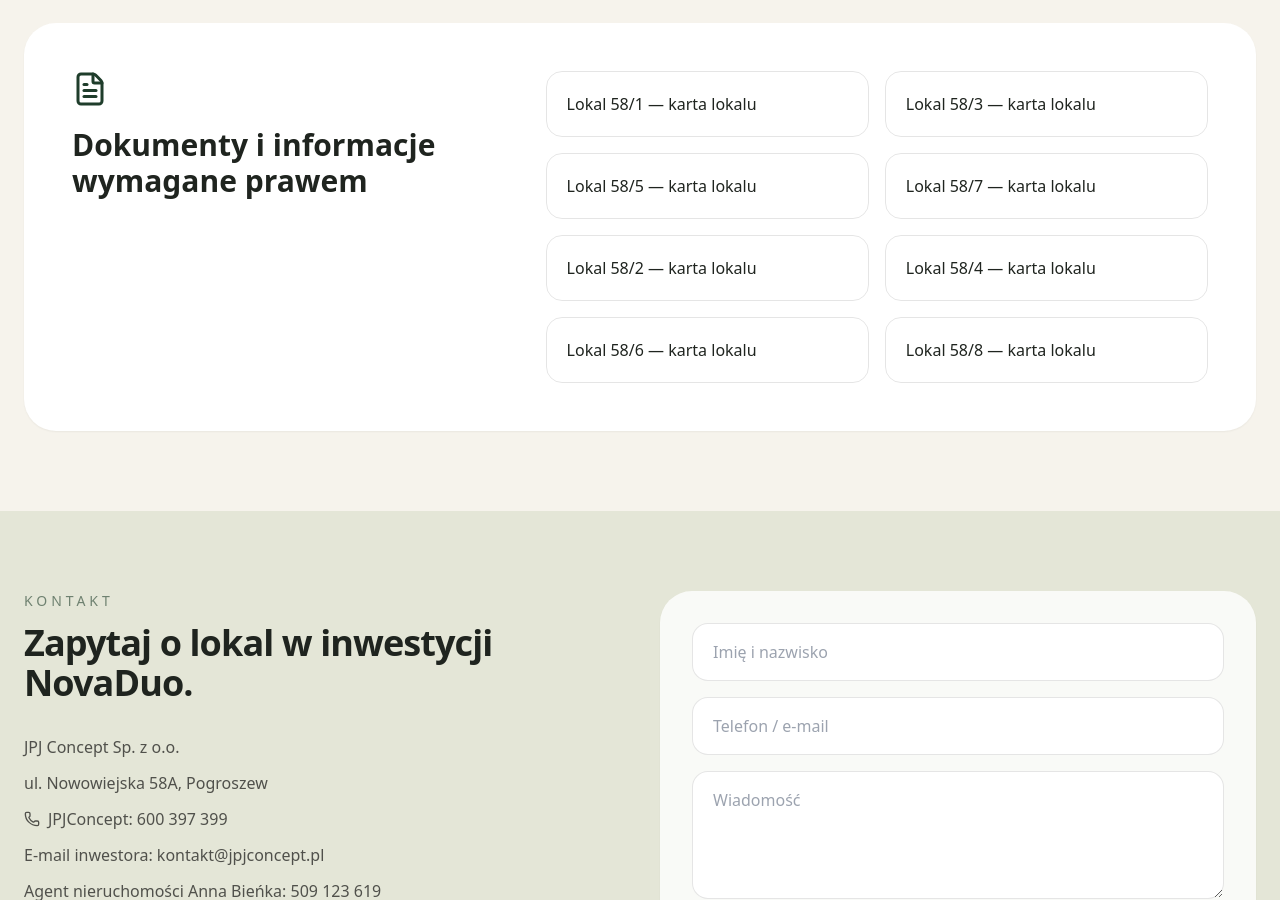
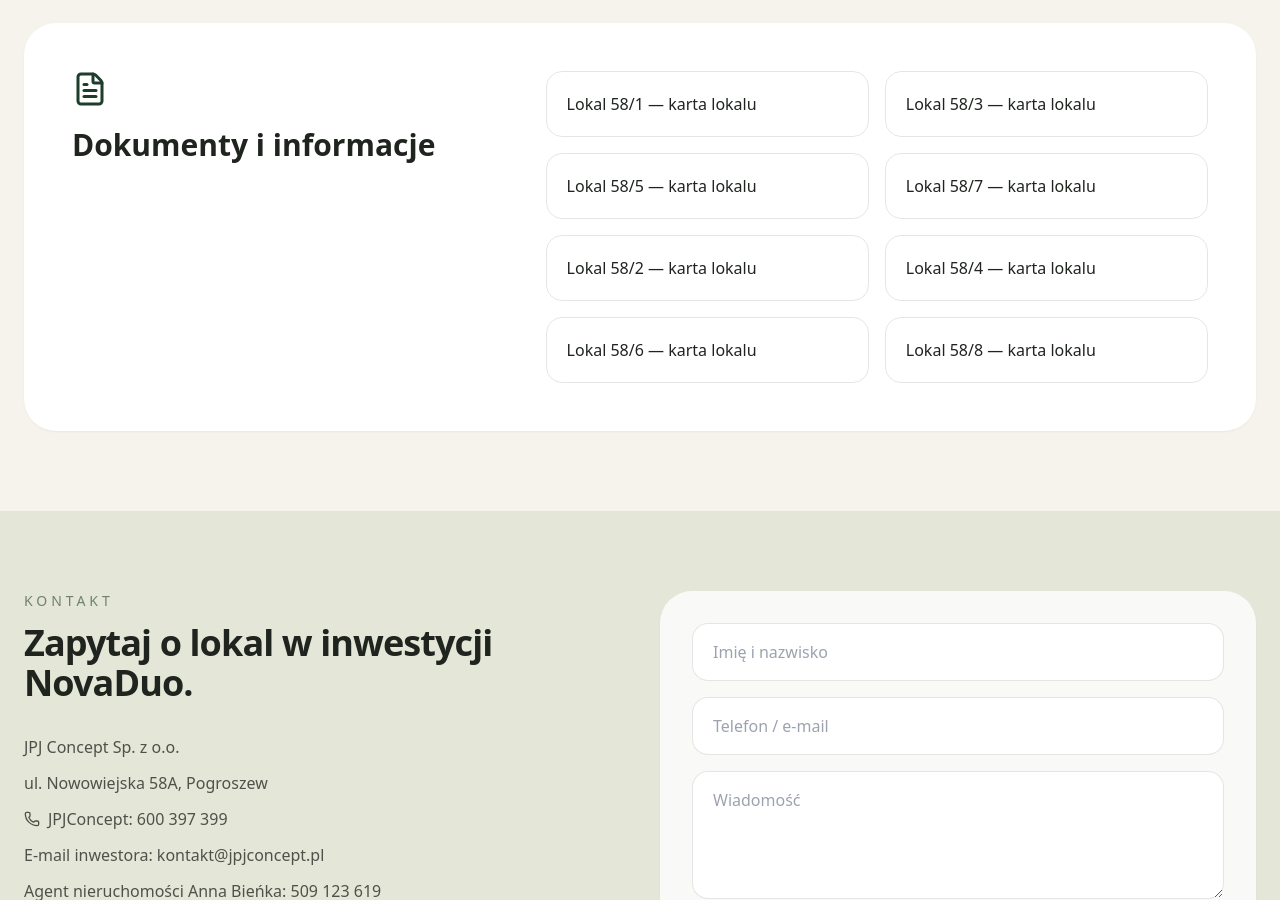
Before and after one commit to jpjconcept/NovaDuo-gotowe-do-GitHub-1-, a Next.js app: page / in a window 1280 px wide. Shown: the part 11100-12000 px from the top of the page. Built offline with nearby package versions, Linux system fonts and the light colour scheme.

Commit message:
Update page.jsx

```diff
--- a/app/page.jsx
+++ b/app/page.jsx
@@ -277,7 +277,7 @@ useEffect(() => {
       <div>
         <FileText className="mb-5 h-9 w-9 text-[#1f3d2b]" />
         <h2 className="text-3xl font-semibold">
-          Dokumenty i informacje wymagane prawem
+          Dokumenty i informacje
         </h2>
       </div>
 
```
